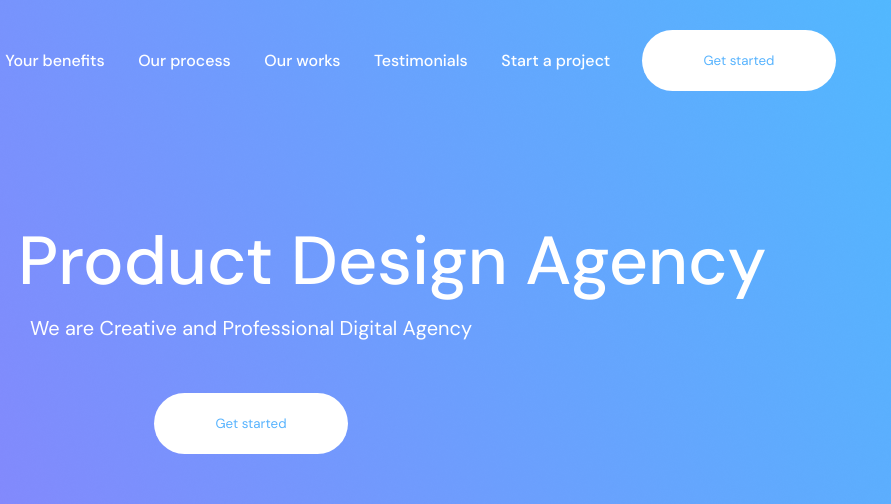
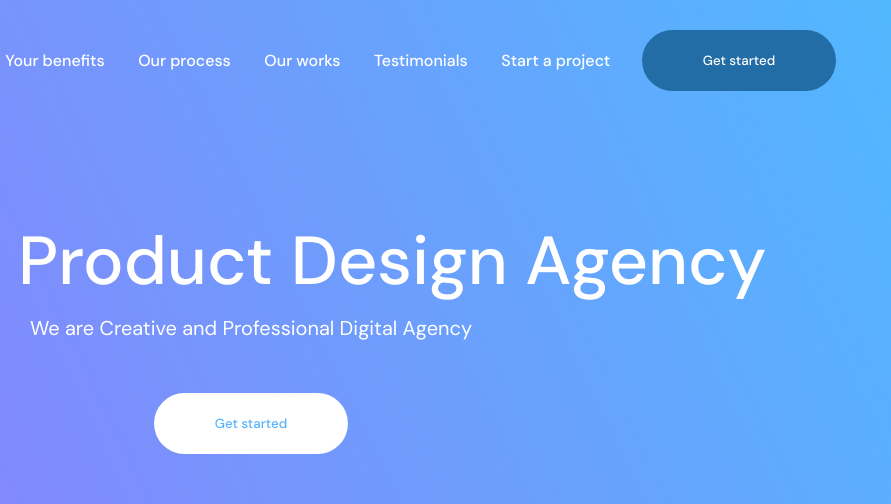
Before and after one commit to Garegin2003/intern_task1, a plain HTML site: page index.html in a window 1280 px wide. In both pictures the pointer is over the button 1127 px from the left and 60 px from the top of the page. Shown: the top 504 px of the page, 389-1280 px from the left. Drawn offline with Linux system fonts and the light colour scheme.

Commit message:
final fixes

```diff
--- a/style/style.css
+++ b/style/style.css
@@ -58,6 +58,11 @@ body {
   border-radius: 60px;
   border: #ffffff;
   cursor: pointer;
+  font-weight: 500;
+}
+.button:hover {
+  background-color: rgb(34, 109, 166) !important;
+  color: white;
 }
 
 @media (max-width: 1024px) {
```
